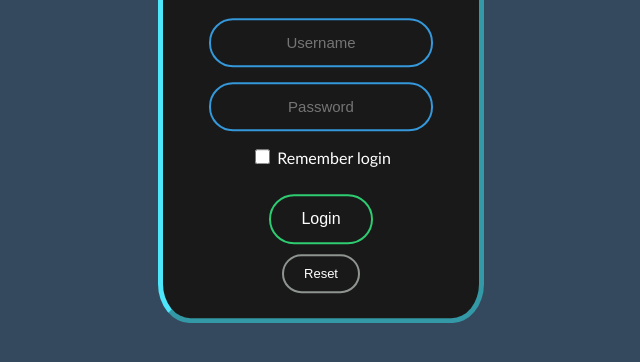
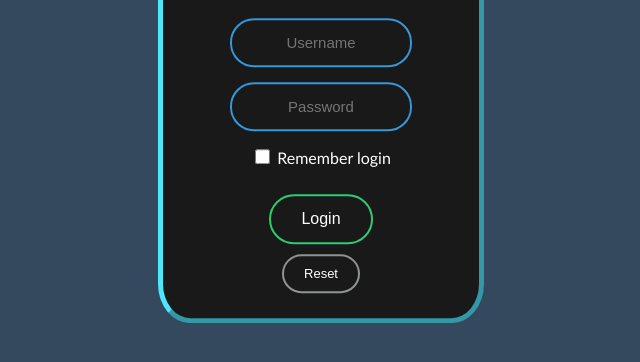
Before and after one commit to arthcapelli/Training-Codes, a plain HTML site: page Animated-Login/animated_login.html in a window 1280 px wide. Shown: the part 116-478 px from the top of the page, without its empty margins (319-959 px from the left). Drawn offline with Linux system fonts and the light colour scheme.

Commit message:
Update style.css

```diff
--- a/Animated-Login/style.css
+++ b/Animated-Login/style.css
@@ -31,7 +31,7 @@ body {
   text-align: center;
   border: 2px solid #3498db;
   padding: 14px 10px;
-  width: 200px;
+  width: 50%;
   outline: none;
   color: white;
   font-size: 15px;
@@ -43,7 +43,7 @@ body {
 .user-password input[type='text']:focus,
 .user-password input[type='password']:focus {
   transition: 0.4s;
-  width: 250px;
+  width: 60%;
   border-color: #2ecc71;
 }
 
```
